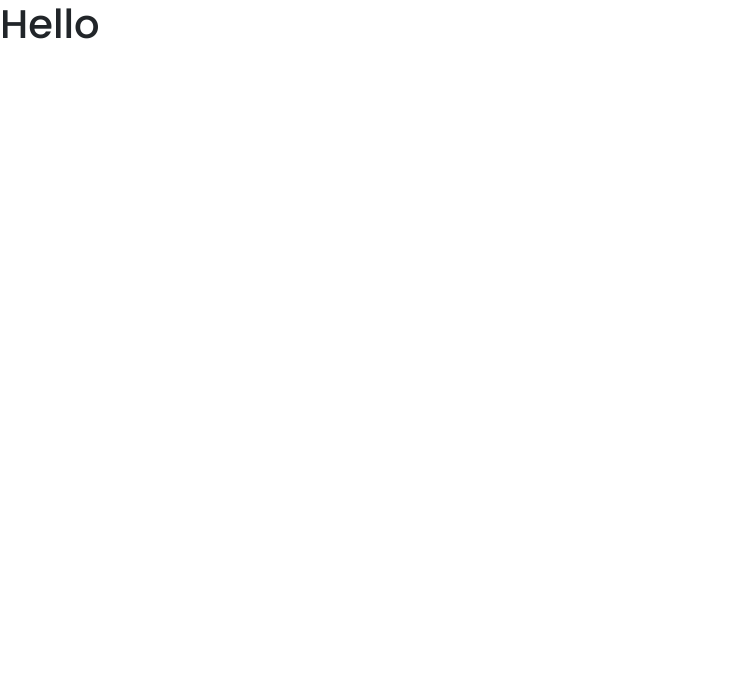
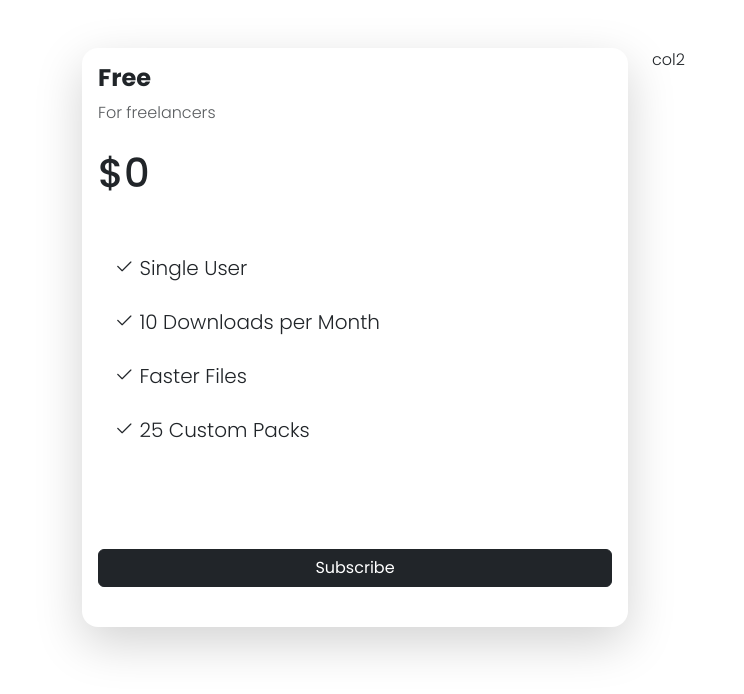
Before and after one commit to ThanawatSukkaravetsiri/pricingcard, a plain HTML site: page index.html in a window 1280 px wide. Shown: the whole page, without its empty margins (0-744 px from the left). Drawn offline with nearby package versions, Linux system fonts and the light colour scheme.

Commit message:
Finished Card Free

```diff
--- a/index.html
+++ b/index.html
@@ -1,18 +1,56 @@
 <!DOCTYPE html>
 <html lang="en">
+
 <head>
     <meta charset="UTF-8">
     <meta name="viewport" content="width=device-width, initial-scale=1.0">
     <title>Document</title>
-    <link href="https://cdn.jsdelivr.net/npm/bootstrap@5.3.8/dist/css/bootstrap.min.css" rel="stylesheet" integrity="sha384-sRIl4kxILFvY47J16cr9ZwB07vP4J8+LH7qKQnuqkuIAvNWLzeN8tE5YBujZqJLB" crossorigin="anonymous">
+    <link href="https://cdn.jsdelivr.net/npm/bootstrap@5.3.8/dist/css/bootstrap.min.css" rel="stylesheet"
+        integrity="sha384-sRIl4kxILFvY47J16cr9ZwB07vP4J8+LH7qKQnuqkuIAvNWLzeN8tE5YBujZqJLB" crossorigin="anonymous">
     <link rel="stylesheet" href="https://cdn.jsdelivr.net/npm/bootstrap-icons@1.13.1/font/bootstrap-icons.min.css">
     <link rel="preconnect" href="https://fonts.googleapis.com">
     <link rel="preconnect" href="https://fonts.gstatic.com" crossorigin>
-    <link href="https://fonts.googleapis.com/css2?family=Poppins:ital,wght@0,100;0,200;0,300;0,400;0,500;0,600;0,700;0,800;0,900;1,100;1,200;1,300;1,400;1,500;1,600;1,700;1,800;1,900&display=swap" rel="stylesheet">
+    <link
+        href="https://fonts.googleapis.com/css2?family=Poppins:ital,wght@0,100;0,200;0,300;0,400;0,500;0,600;0,700;0,800;0,900;1,100;1,200;1,300;1,400;1,500;1,600;1,700;1,800;1,900&display=swap"
+        rel="stylesheet">
     <link rel="stylesheet" href="style.css">
 </head>
+
 <body>
-    <h1>Hello</h1>
-    <script src="https://cdn.jsdelivr.net/npm/bootstrap@5.3.8/dist/js/bootstrap.bundle.min.js" integrity="sha384-FKyoEForCGlyvwx9Hj09JcYn3nv7wiPVlz7YYwJrWVcXK/BmnVDxM+D2scQbITxI" crossorigin="anonymous"></script>
+    <div class="container">
+        <div class="row mt-5">
+            <div class="col-md-6">
+                <!-- card 1 -->
+                <div class="card rounded-4 shadow-lg border-0 mb-5">
+                    <div class="card-body">
+                        <div>
+                            <h4 class="fw-bold">Free</h4>
+                            <p class="text-muted">For freelancers</p>
+                        </div>
+
+                        <h2 class="fs-1 fw-bolded mt-4 mb-5">$0</h2>
+
+                        <ul class="list-group list-group-flush fs-5 mb-5 vstack gap-2">
+                            <li class="list-group-item border-0"><i class="bi bi-check2"></i> Single User</li>
+                            <li class="list-group-item border-0"><i class="bi bi-check2"></i> 10 Downloads per Month
+                            </li>
+                            <li class="list-group-item border-0"><i class="bi bi-check2"></i> Faster Files</li>
+                            <li class="list-group-item border-0"><i class="bi bi-check2"></i> 25 Custom Packs</li>
+                        </ul>
+                        <div class="d-grid">
+                            <button class="btn btn-dark mt-5 mb-4">Subscribe</button>
+                        </div>
+                    </div>
+                </div>
+            </div>
+            <!--End Card 1-->
+            <div class="col-md-6">col2</div>
+        </div>
+    </div>
+
+    <script src="https://cdn.jsdelivr.net/npm/bootstrap@5.3.8/dist/js/bootstrap.bundle.min.js"
+        integrity="sha384-FKyoEForCGlyvwx9Hj09JcYn3nv7wiPVlz7YYwJrWVcXK/BmnVDxM+D2scQbITxI"
+        crossorigin="anonymous"></script>
 </body>
+
 </html>
```
